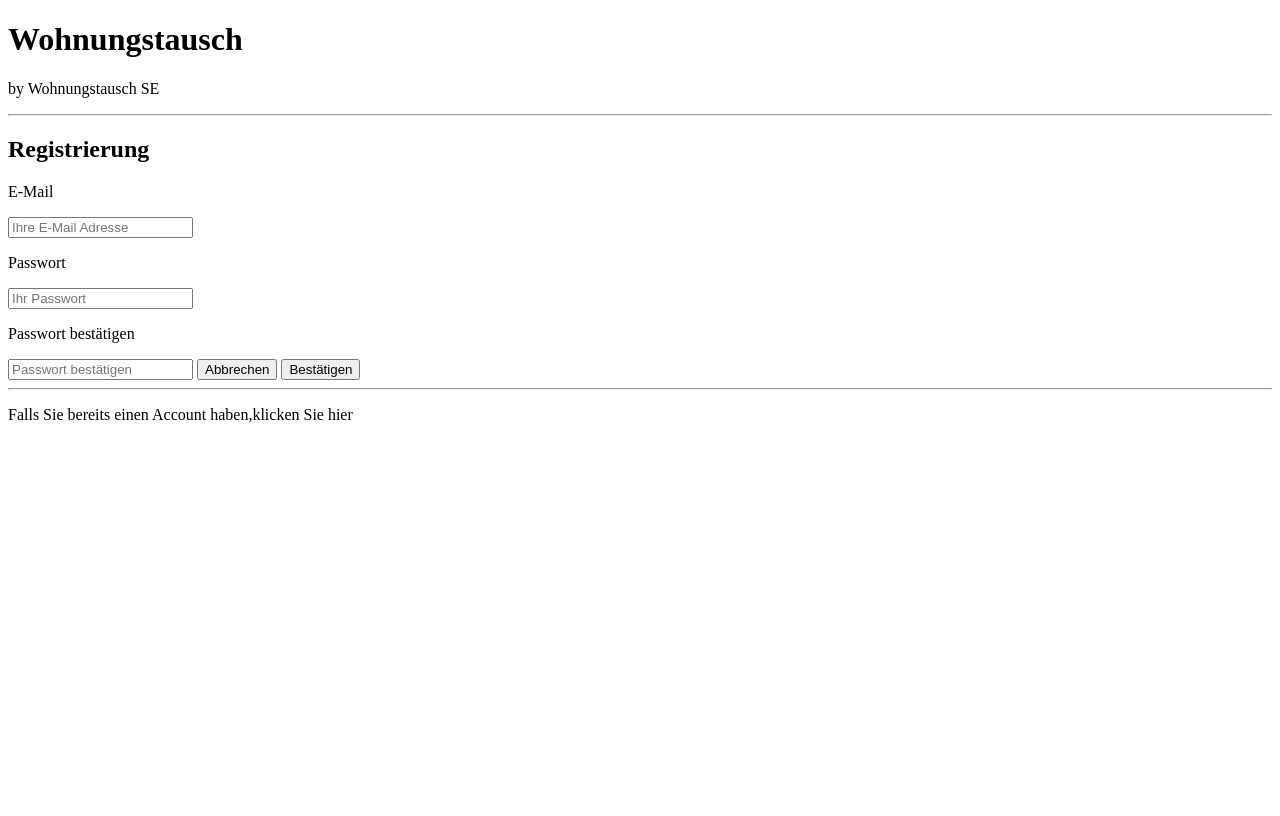
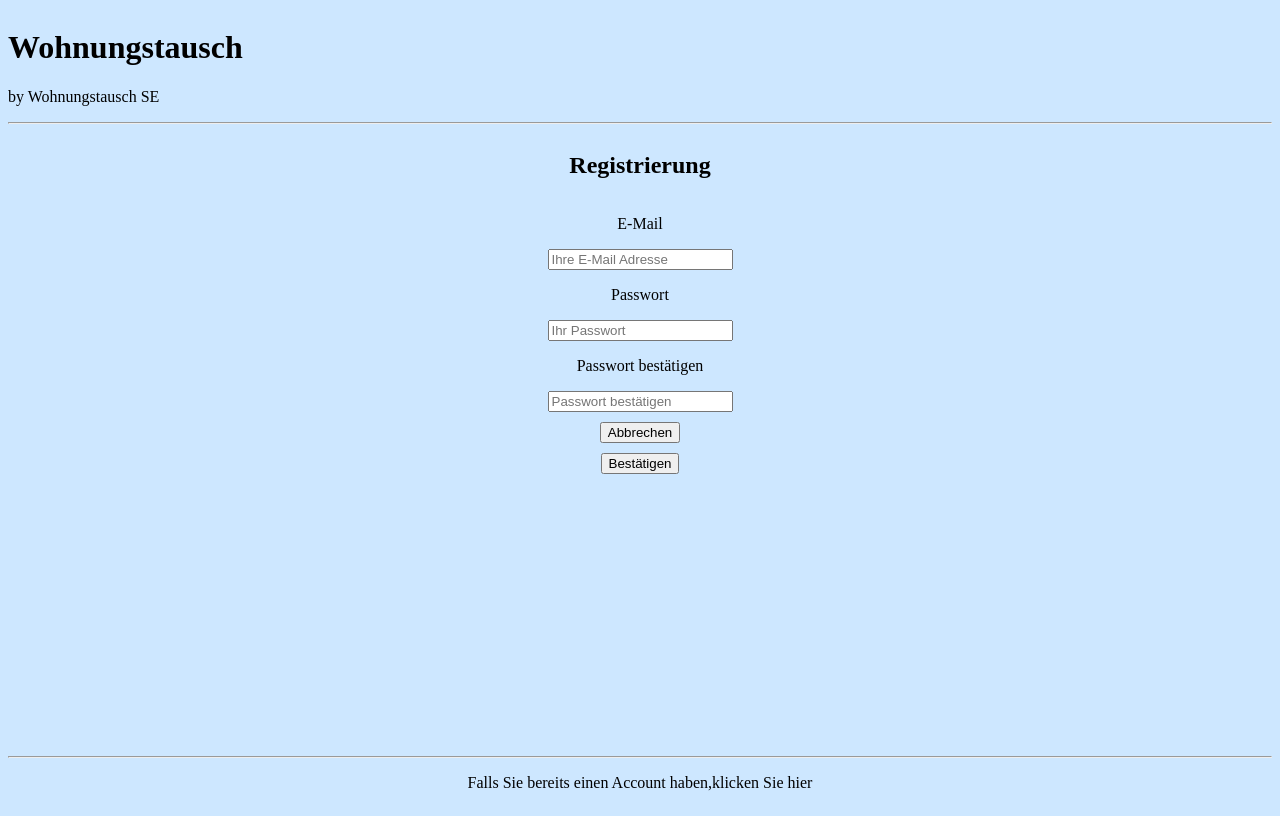
Before and after one commit to JuliusJupiter/DiligentPythons, a Flask app: template templates/registrierung.html in a window 1280 px wide. Before the commit the page ends 423 px from the top, so only its background shows below. Run offline with Flask 3, Linux system fonts and the light colour scheme; the template is opened without the code that fills it, so the values that code supplies are empty.

Commit message:
CSS code try1

```diff
--- a/templates/registrierung.html
+++ b/templates/registrierung.html
@@ -2,6 +2,37 @@
 <html lang=de>
     <head>
         <title>Wohnungstausch-Registrierung</title>
+        <style>
+            body {
+              background-color: #cde7ff;
+              display: flex;
+              flex-direction: column;
+              min-height: 100vh;
+            }
+
+            main {
+              margin: 0 auto;
+              width: 50%;
+              display: flex;
+              flex-direction: column;
+              align-items: center;
+              justify-content: center;
+            }
+
+            button {
+              margin-top: 10px;
+            }
+
+            footer {
+              margin-top: auto;
+              text-align: center;
+            }
+          </style>
+
+
+
+
+
     </head>
     <body>
         <header>
```
